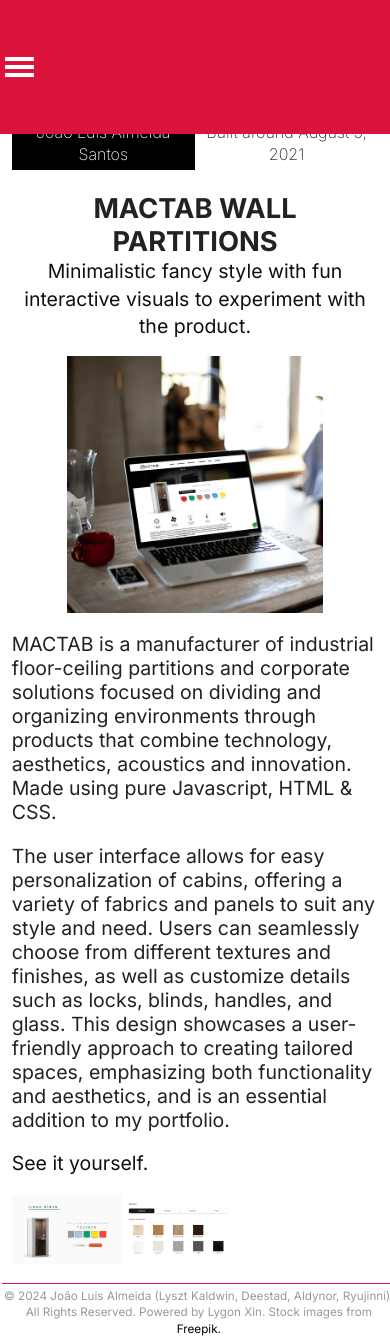
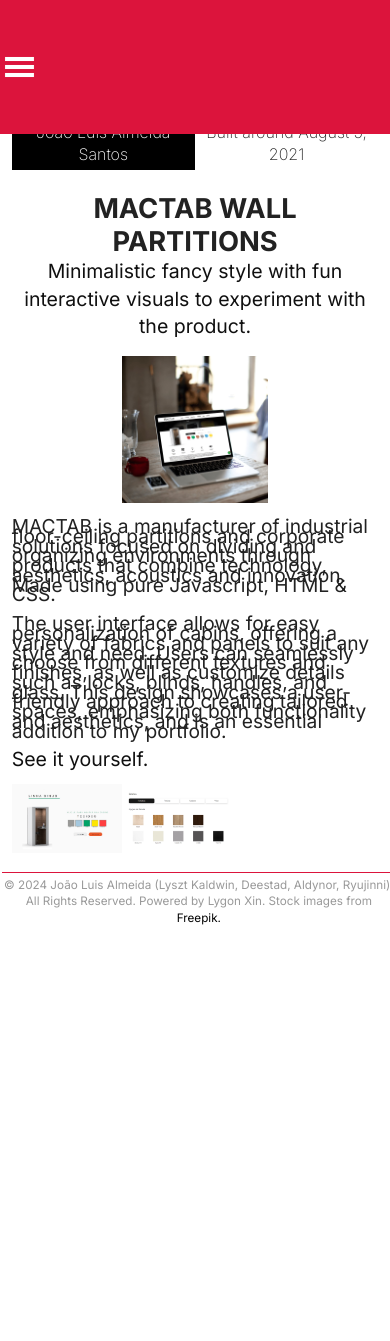
Before and after one commit to lyszt/lyszt.github.io, a Jekyll site: the page built from _posts/2021-8-5-Mactab.md, in a window 390 px wide and 1341 px high. Built offline with Jekyll 4.4.1, drawn with Linux system fonts in a browser that asks for light colours.

```diff
--- a/css/blogs/default.css
+++ b/css/blogs/default.css
@@ -100,14 +100,12 @@
     color: #101010;
 
   }
-  .post .entry {
-    font-size: 5vw;
-    line-height: normal;
-    font-weight: normal;
+  .post > img {
+    width: 40%;
   }
-  .post img {
-    width: 70%;
-    margin: auto;
+  .post.entry img{
+    width: 10%;
+    margin-left: 1px;
   }
 
 }
@@ -134,6 +132,13 @@
     text-align: center;
   }
 
+  .post > img {
+    width: 40%;
+  }
+  .post.entry img{
+    width: 10%;
+    margin-left: 1px;
+  }
 
 
 
```
